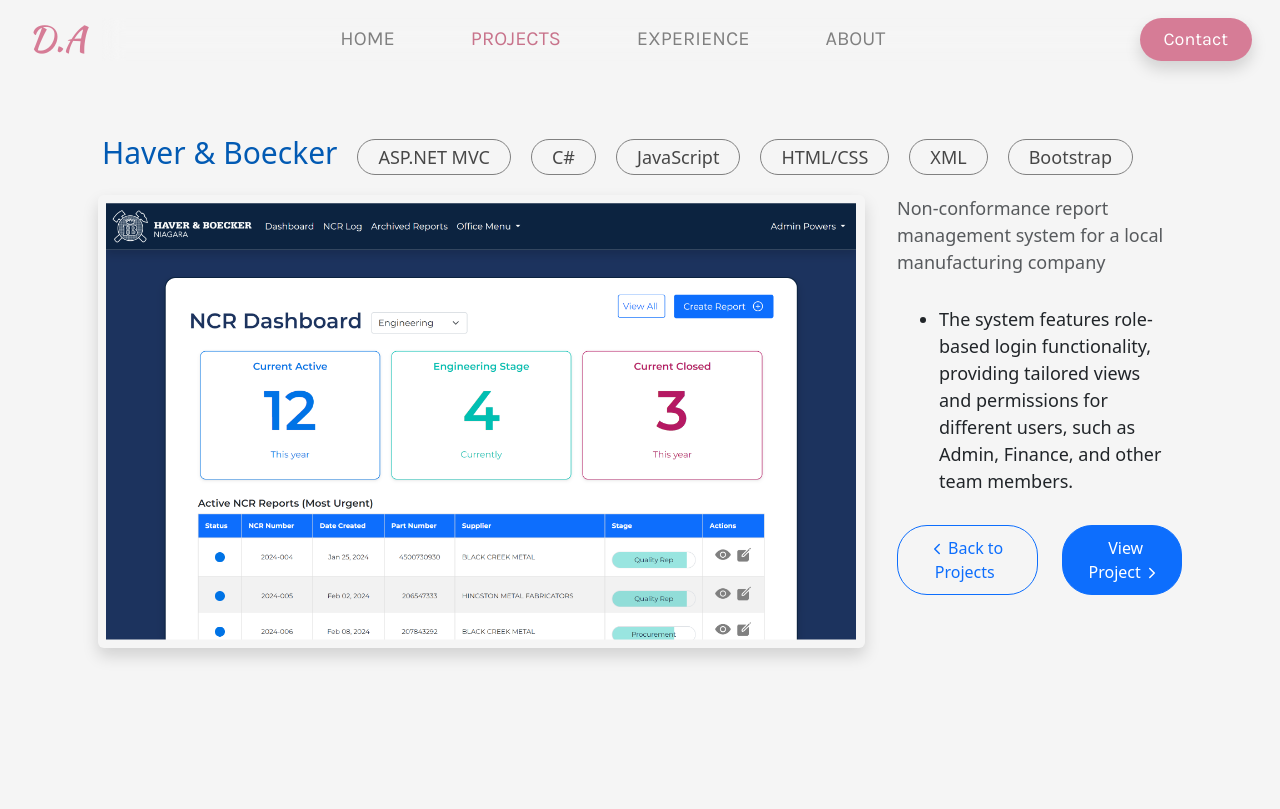
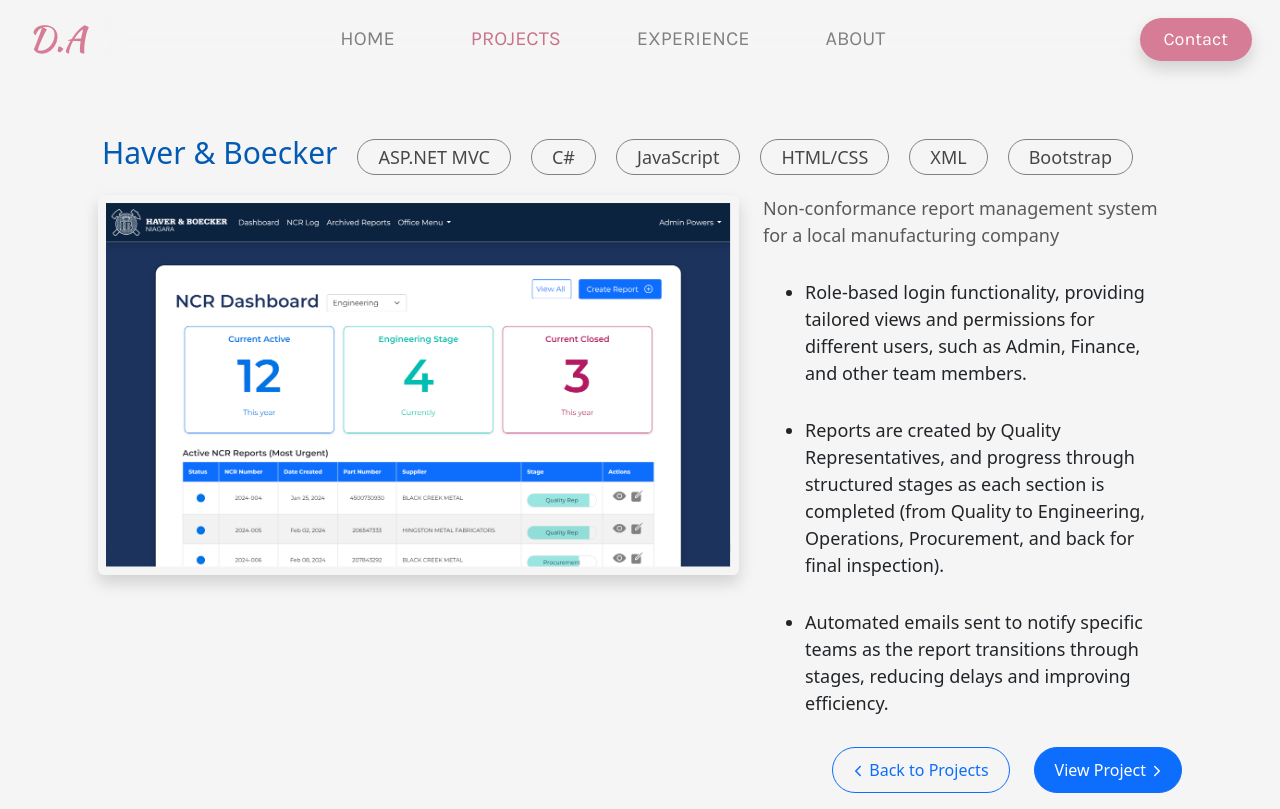
Before and after one commit to Doaa-Awan/doaa-awan-react, a React (Vite) app: page /Projects/Haver in a window 1280 px wide. Built offline with nearby package versions, Linux system fonts and the light colour scheme.

Commit message:
Update content and style for project details pages

```diff
--- a/src/pages/ProjectEmmas.jsx
+++ b/src/pages/ProjectEmmas.jsx
@@ -12,16 +12,19 @@
           <span className={styles.detailsSkill}>HTML/CSS</span>
           <span className={styles.detailsSkill}>Bootstrap</span>
         </h2>
-        <div className='d-flex'>
+        <div className='row'>
+          <div className='col-7'>
             <img
               src={emmas}
               alt=''
               className='img-fluid rounded shadow p-2 m-3 img-fluid'
             />
+          </div>
+          <div className='col'>
             <div className={`${styles.overview} m-3`}>
               <p className='text-muted'>
-              Role-based customer relationship management system for a lawncare
-              equipment company
+                Role-based customer relationship management system for a
+                lawncare equipment company
               </p>
               <ul>
                 <li>
@@ -30,8 +33,8 @@
                 </li>
                 <li>
                   Sales Representatives can search for or add customers, manage
-                their equipment, create repair requests, and generate printable
-                invoices for customers.
+                  their equipment, create repair requests, and generate
+                  printable invoices for customers.
                 </li>
                 <li>
                   Administrators have access to detailed reports, including
@@ -43,6 +46,7 @@
           </div>
         </div>
       </div>
+    </div>
   );
 }
 
--- a/src/pages/ProjectHaver.jsx
+++ b/src/pages/ProjectHaver.jsx
@@ -15,25 +15,42 @@
           <span className={styles.detailsSkill}>XML</span>
           <span className={styles.detailsSkill}>Bootstrap</span>
         </h2>
-        <div className='d-flex'>
+        <div className='row'>
+          <div className='col-7'>
+            <div>
               <img
                 src={haver}
                 alt=''
                 className='img-fluid rounded shadow p-2 m-3'
               />
+            </div>
+          </div>
+          <div className='col'>
             <div className={`${styles.overview} m-3`}>
               <p className='text-muted'>
-              Non-conformance report management system for a local manufacturing
-              company
+                Non-conformance report management system for a local
+                manufacturing company
               </p>
               <ul>
                 <li>
-                The system features role-based login functionality, providing
-                tailored views and permissions for different users, such as
-                Admin, Finance, and other team members.
+                  Role-based login functionality, providing tailored views and
+                  permissions for different users, such as Admin, Finance, and
+                  other team members.
+                </li>
+                <li>
+                  Reports are created by Quality Representatives, and progress
+                  through structured stages as each section is completed (from
+                  Quality to Engineering, Operations, Procurement, and back for
+                  final inspection).
+                </li>
+                <li>
+                  Automated emails sent to notify specific teams as the report
+                  transitions through stages, reducing delays and improving
+                  efficiency.
                 </li>
               </ul>
               <ProjectLinks src='https://haverniagara2024.azurewebsites.net/' />
+            </div>
           </div>
         </div>
       </div>
--- a/src/pages/ProjectWeather.jsx
+++ b/src/pages/ProjectWeather.jsx
@@ -11,23 +11,37 @@
           <span className={styles.detailsSkill}>JavaScript</span>
           <span className={styles.detailsSkill}>HTML/CSS</span>
         </h2>
-        <div className='d-flex'>
+        <div className='row'>
+          <div className='col-7'>
             <img
               src={weather}
               alt=''
               className='img-fluid rounded shadow p-2 m-3'
             />
+          </div>
+          <div className='col'>
             <div className={`${styles.overview} m-3`}>
               <p className='text-muted'>
-              Real-time weather data powered by the OpenWeatherMap API
+                Real-time weather data powered by OpenWeatherMap API
               </p>
               <ul>
                 <li>
-                Desktop site features background video and audio that can be
-                changed by the user
+                  Responsive layouts with unique features for desktop
+                  and mobile.
+                </li>
+                <li>
+                  Desktop version includes customizable background video and
+                  associated audio, while mobile offers a dark mode toggle for
+                  seamless usability.
+                </li>
+                <li>
+                  Added interactive elements like a "light" button on the
+                  desktop version to improve temperature visibility,
+                  prioritizing accessibility and user-friendly design.
                 </li>
               </ul>
               <ProjectLinks src='https://doaaweatherappv1.netlify.app/' />
+            </div>
           </div>
         </div>
       </div>
--- a/src/sections/Skills/Skills.jsx
+++ b/src/sections/Skills/Skills.jsx
@@ -162,61 +162,8 @@
           </div>
         </div>
 
-        {/* DATABASES */}
-        <div className='row'>
-          <div className='col m-2'>
-            <div className='row'>
-              <div className='col-2'>
-                <div className={styles.skillsTitle}>Databases</div>
-              </div>
-              <div className='col'>
-                <div className={styles.skillsCol}>
-                  <span className={styles.skillTag}>
-                    <img
-                      src={mysql}
-                      alt=''
-                      className={`${styles.icon} img-fluid`}
-                    />
-                    <br />
-                    MySQL
-                  </span>
-                  <span className={styles.skillTag}>
-                    <img
-                      src={mongodb}
-                      alt=''
-                      className={`${styles.icon} img-fluid`}
-                    />
-                    <br />
-                    MongoDB
-                  </span>
-                  <span className={styles.skillTag}>
-                    <img
-                      src={mariadb}
-                      alt=''
-                      className={`${styles.icon} img-fluid`}
-                    />
-                    <br />
-                    MariaDB
-                  </span>
-                  <span className={styles.skillTag}>
-                    <img
-                      src={synapse}
-                      alt=''
-                      className={`${styles.icon} img-fluid`}
-                    />
-                    <br />
-                    Azure Synapse
-                    <br />
-                    Analytics
-                  </span>
-                </div>
-              </div>
-            </div>
-          </div>
-        </div>
-
-        {/* LIBRARIES */}
-        <div className='row'>
+           {/* LIBRARIES */}
+           <div className='row'>
           <div className='col m-2'>
             <div className='row'>
               <div className='col-2'>
@@ -270,6 +217,59 @@
                     <br />
                     PySpark
                   </span> */}
+                </div>
+              </div>
+            </div>
+          </div>
+        </div>
+
+        {/* DATABASES */}
+        <div className='row'>
+          <div className='col m-2'>
+            <div className='row'>
+              <div className='col-2'>
+                <div className={styles.skillsTitle}>Databases</div>
+              </div>
+              <div className='col'>
+                <div className={styles.skillsCol}>
+                  <span className={styles.skillTag}>
+                    <img
+                      src={mysql}
+                      alt=''
+                      className={`${styles.icon} img-fluid`}
+                    />
+                    <br />
+                    MySQL
+                  </span>
+                  <span className={styles.skillTag}>
+                    <img
+                      src={mongodb}
+                      alt=''
+                      className={`${styles.icon} img-fluid`}
+                    />
+                    <br />
+                    MongoDB
+                  </span>
+                  <span className={styles.skillTag}>
+                    <img
+                      src={mariadb}
+                      alt=''
+                      className={`${styles.icon} img-fluid`}
+                    />
+                    <br />
+                    MariaDB
+                  </span>
+                  <span className={styles.skillTag}>
+                    <img
+                      src={synapse}
+                      alt=''
+                      className={`${styles.icon} img-fluid`}
+                    />
+                    <br />
+                    Azure Synapse
+                    <br />
+                    Analytics
+                  </span>
                 </div>
               </div>
             </div>
```
Also changed, not shown: src/assets/projects/full-emmas.svg. Lines whose indentation alone changed are shown as unchanged.
